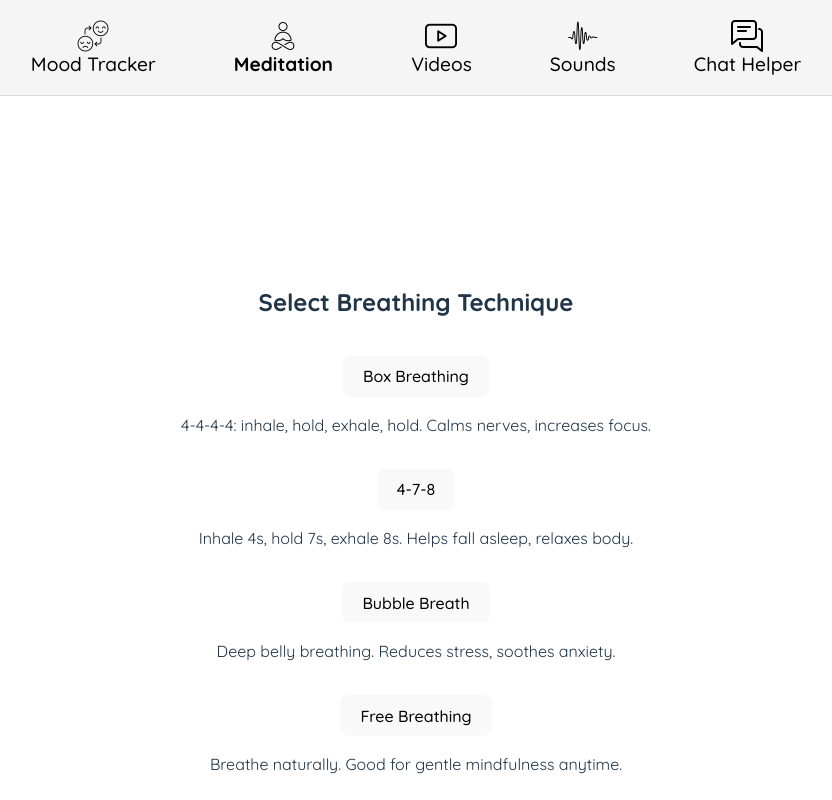
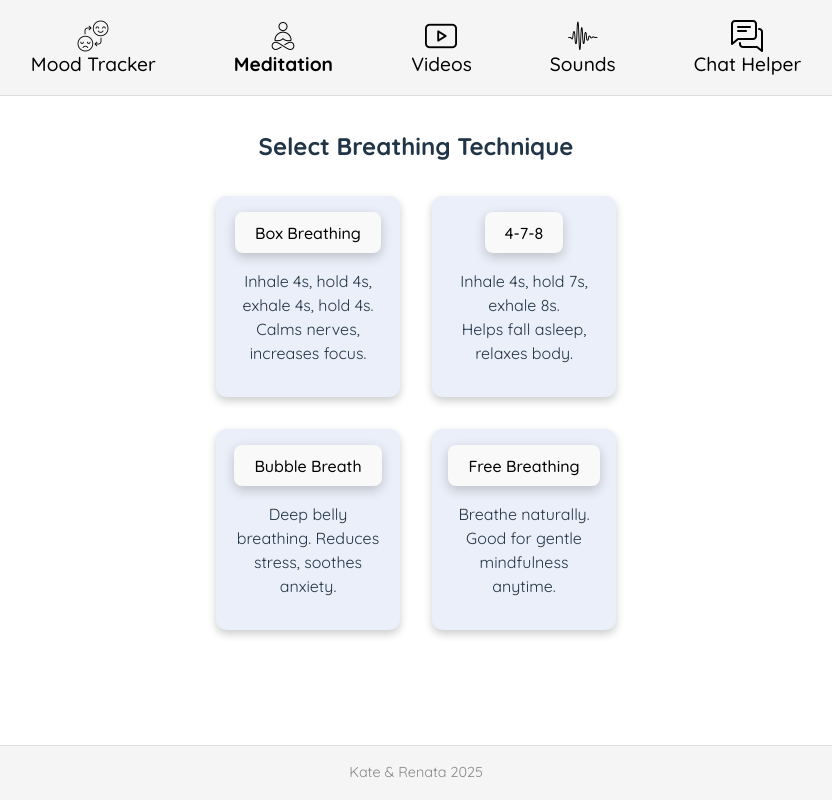
Before and after one commit to RenaSpb/calm-space, a React (Vite) app in the folder client/: page / in a window 1280 px wide. Both pictures are taken after a click on the button "Meditation". Shown: the top 800 px of the page, without its empty margins (224-1056 px from the left). Built offline with nearby package versions, Linux system fonts and the light colour scheme.

Commit message:
meditation page  update

```diff
--- a/client/src/Components/Meditation/MeditationPage.css
+++ b/client/src/Components/Meditation/MeditationPage.css
@@ -5,11 +5,35 @@ html, body {
 }
 
 .meditation-page {
-  display: flex;
-  flex-direction: column;
+  display: grid;
   align-items: center;
   justify-content: center;
-  height: 100vh;
   gap: 1rem;
   text-align: center;
 }
+
+.breathing-grid {
+  display: grid;
+  grid-template-columns: repeat(auto-fit, minmax(150px, 1fr));
+  gap: 2rem;
+  width: 100%;
+  max-width: 400px;
+  margin-top: 1rem;
+}
+
+.meditation-block {
+  background-color: rgb(235, 239, 249);
+  padding: 1rem;
+  border-radius: 10px;
+  box-shadow: 0 4px 8px rgba(0, 0, 0, 0.2);
+}
+
+.meditation-page h2 {
+  margin: 0;
+  padding: 0;
+}
+
+.meditation-page button {
+  box-shadow: 0 4px 12px rgba(0, 0, 0, 0.2);
+  transition: box-shadow 0.3s ease;
+}
--- a/client/src/Components/Meditation/MeditationPage.jsx
+++ b/client/src/Components/Meditation/MeditationPage.jsx
@@ -16,25 +16,28 @@ export default function MeditationPage() {
   return (
     <div className="meditation-page">
       <h2>Select Breathing Technique</h2>
-
-    <div>
+      <div className="breathing-grid">
+        <div className="meditation-block">
           <button onClick={() => handleOpen("Box")}>Box Breathing</button>
-      <p>4-4-4-4: inhale, hold, exhale, hold. Calms nerves, increases focus.</p>
+          <p>
+            Inhale 4s, hold 4s, exhale 4s, hold 4s. <br /> Calms nerves, increases focus.
+          </p>
         </div>
 
-    <div>
+        <div className="meditation-block">
           <button onClick={() => handleOpen("4-7-8")}>4-7-8</button>
-      <p>Inhale 4s, hold 7s, exhale 8s. Helps fall asleep, relaxes body.</p>
+          <p>Inhale 4s, hold 7s, exhale 8s. <br /> Helps fall asleep, relaxes body.</p>
         </div>
 
-    <div>
+        <div className="meditation-block">
           <button onClick={() => handleOpen("Bubble")}>Bubble Breath</button>
           <p>Deep belly breathing. Reduces stress, soothes anxiety.</p>
         </div>
 
-    <div>
+        <div className="meditation-block">
           <button onClick={() => handleOpen("Free")}>Free Breathing</button>
           <p>Breathe naturally. Good for gentle mindfulness anytime.</p>
+        </div>
       </div>
 
       {selectedBreathing && (
@@ -45,5 +48,4 @@ return (
       )}
     </div>
   );
-
 }
```
Lines whose indentation alone changed are shown as unchanged.
